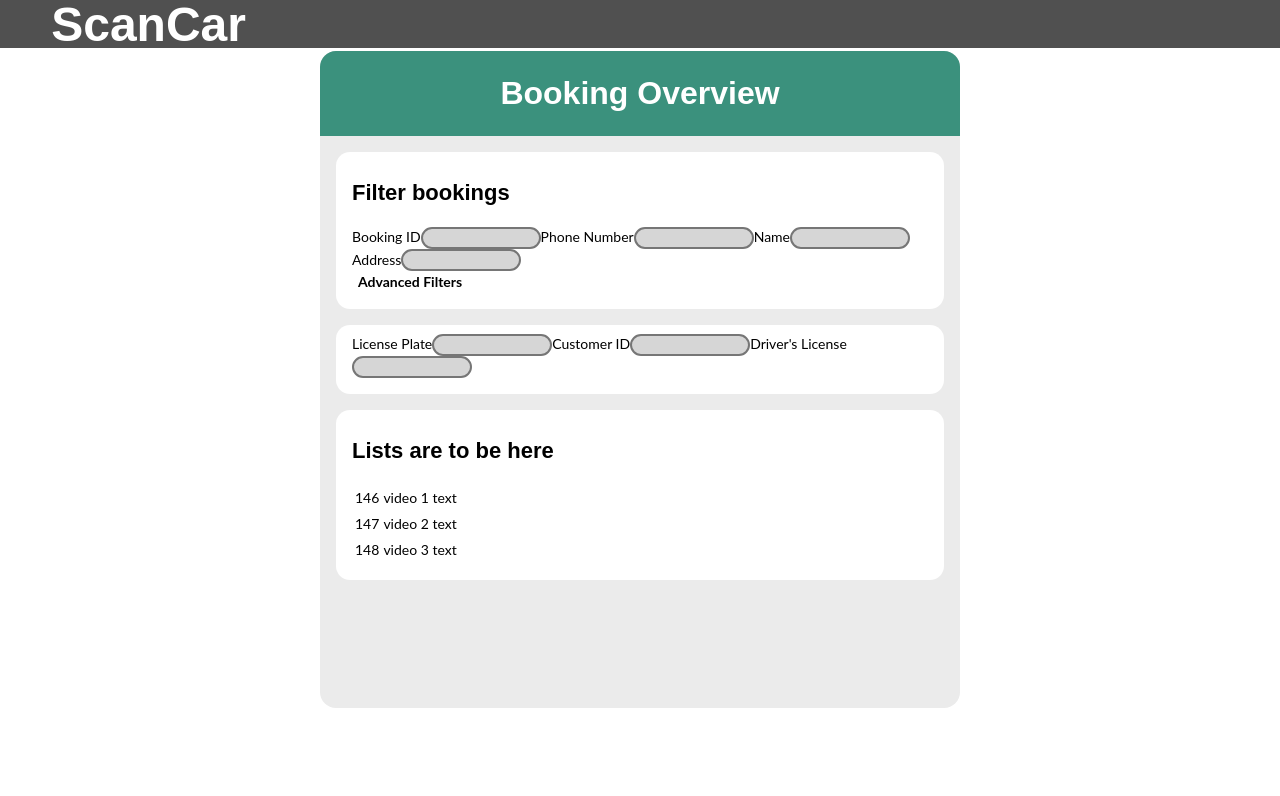
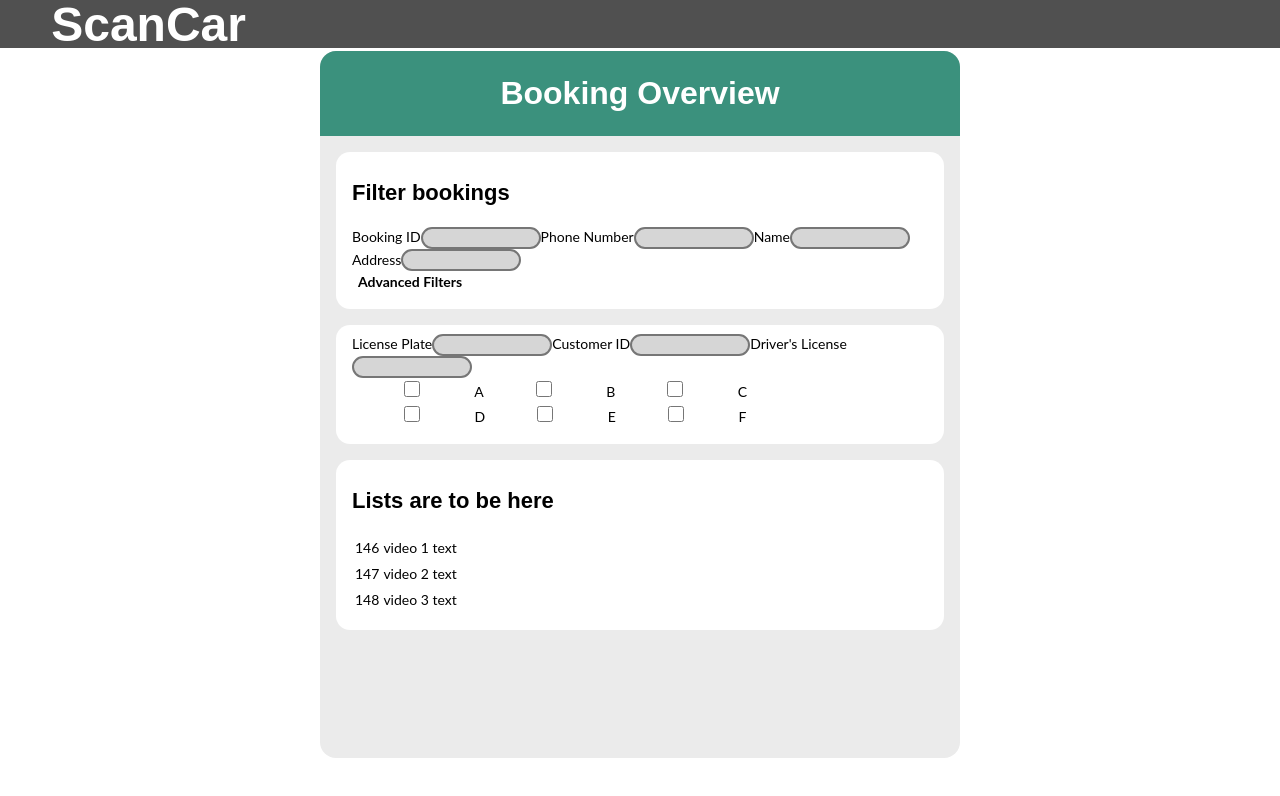
Before and after one commit to JOSBALIN/TIDFinalProject, a React (Create React App) app in the folder scancar/: page / in a window 1280 px wide. Shown: the top 796 px of the page. Built offline with nearby package versions, Linux system fonts and the light colour scheme.

Commit message:
Added checkbox functionality to adv. filters (need CSS)

```diff
--- a/scancar/src/App.js
+++ b/scancar/src/App.js
@@ -59,6 +59,13 @@ function App() {
                   <input type="text" name="Driver's License" />
                 </label>
                 </form>
+                <input type="checkbox" id="checkboxA"></input> <label>A</label>
+                <input type="checkbox" id="checkboxB"></input> <label>B</label>
+                <input type="checkbox" id="checkboxC"></input> <label>C</label>
+                <br></br>
+                <input type="checkbox" id="checkboxD"></input> <label>D</label>
+                <input type="checkbox" id="checkboxE"></input> <label>E</label>
+                <input type="checkbox" id="checkboxF"></input> <label>F</label>
           </div>
           <div class="module" id="listmodule">
             <h3>Lists are to be here</h3>
```
